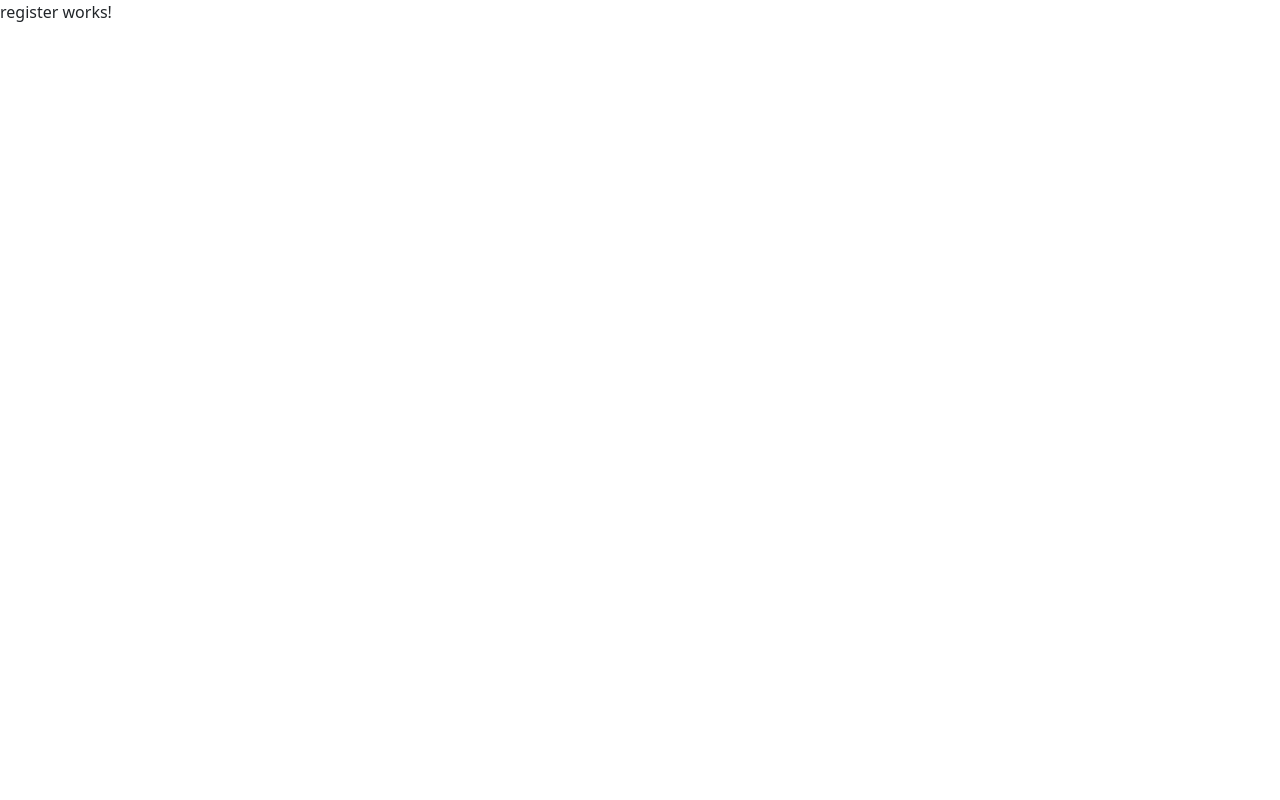
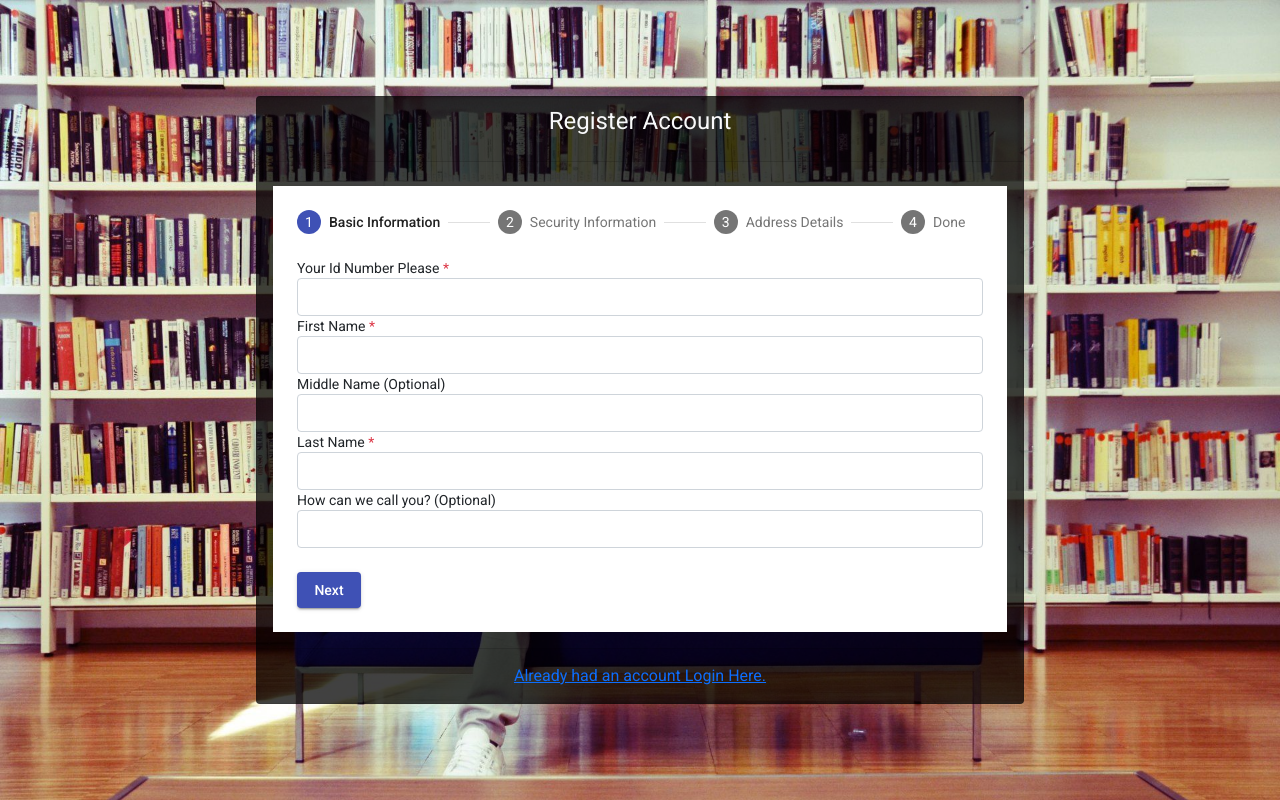
Before and after one commit to viswatejavissamsetty/library-management-system-frontend, an Angular app: page /register in a window 1280 px wide. Built offline with nearby package versions, Linux system fonts and the light colour scheme.

Commit message:
basic login and registration ui's done.

```diff
--- a/angular.json
+++ b/angular.json
@@ -30,7 +30,7 @@
             "tsConfig": "tsconfig.app.json",
             "inlineStyleLanguage": "scss",
             "assets": ["src/favicon.ico", "src/assets"],
-            "styles": ["src/styles.scss"],
+            "styles": ["./node_modules/@angular/material/prebuilt-themes/indigo-pink.css", "src/styles.scss"],
             "scripts": []
           },
           "configurations": {
@@ -98,7 +98,7 @@
             "karmaConfig": "karma.conf.js",
             "inlineStyleLanguage": "scss",
             "assets": ["src/favicon.ico", "src/assets"],
-            "styles": ["src/styles.scss"],
+            "styles": ["./node_modules/@angular/material/prebuilt-themes/indigo-pink.css", "src/styles.scss"],
             "scripts": []
           }
         }
--- a/package.json
+++ b/package.json
@@ -14,10 +14,12 @@
   "private": true,
   "dependencies": {
     "@angular/animations": "~13.1.0",
+    "@angular/cdk": "13.1.3",
     "@angular/common": "~13.1.0",
     "@angular/compiler": "~13.1.0",
     "@angular/core": "~13.1.0",
     "@angular/forms": "~13.1.0",
+    "@angular/material": "13.1.3",
     "@angular/platform-browser": "~13.1.0",
     "@angular/platform-browser-dynamic": "~13.1.0",
     "@angular/router": "~13.1.0",
--- a/src/app/login/login.component.html
+++ b/src/app/login/login.component.html
@@ -1 +1,22 @@
-<h1>login works!</h1>
+<div class="cover-page" style="width: 100vw; height: 100vh">
+  <div class="card text-light">
+    <div class="card-header">
+      <h1 class="text-center">Login</h1>
+    </div>
+    <div class="card-body">
+      <div class="form-group">
+        <label for="userid">User Id</label>
+        <input type="text" name="userId" id="userId" placeholder="Please enter userId or email" class="form-control" />
+      </div>
+      <div class="form-group">
+        <label for="password">Password</label>
+        <input type="password" name="password" id="password" placeholder="Please enter password here"
+          class="form-control" />
+      </div>
+    </div>
+    <div class="card-footer d-flex justify-content-between align-items-center form-group">
+      <button class="btn btn-link" [routerLink]="['..', 'register']">Dont have account, Register Here.</button>
+      <button class="btn btn-primary">Login</button>
+    </div>
+  </div>
+</div>
--- a/src/app/login/login.component.scss
+++ b/src/app/login/login.component.scss
@@ -0,0 +1,14 @@
+.cover-page{
+    width: 100vw;
+    height: 100vh;
+    background: url('../../assets/background/coverpage.jpg');
+    background-size: cover;
+    display: flex;
+    align-items: center;
+    justify-content: center;
+
+    .card{
+        background-color: #000B;
+        width: 40vw;
+    }
+}
--- a/src/app/register/register.component.html
+++ b/src/app/register/register.component.html
@@ -1 +1,127 @@
-<p>register works!</p>
+<div class="cover-page" style="width: 100vw; height: 100vh">
+  <div class="card text-light">
+    <div class="card-header">
+      <h1 class="text-center">Register Account</h1>
+    </div>
+    <div class="card-body">
+      <!-- <div class="form-group">
+        <label for="userid">User Id</label>
+        <input type="text" name="userId" id="userId" placeholder="Please enter userId or email" class="form-control" />
+      </div>
+      <div class="form-group">
+        <label for="password">Password</label>
+        <input type="password" name="password" id="password" placeholder="Please enter password here"
+          class="form-control" />
+      </div> -->
+      <mat-stepper [linear]="isLinear" #stepper>
+        <mat-step [stepControl]="firstFormGroup" label="Basic Information">
+          <form [formGroup]="firstFormGroup" class="text-dark">
+            <div class="form-group">
+              <label for="idCardNumber">Your Id Number Please <span class="text-danger">*</span></label>
+              <input type="text" name="idCardNumber" id="idCardNumber" class="form-control">
+            </div>
+            <div class="form-group">
+              <label for="firstName">First Name <span class="text-danger">*</span></label>
+              <input type="text" name="firstName" id="firstName" class="form-control">
+            </div>
+            <div class="form-group">
+              <label for="middleName">Middle Name (Optional)</label>
+              <input type="text" name="middleName" id="middleName" class="form-control">
+            </div>
+            <div class="form-group">
+              <label for="lastName">Last Name <span class="text-danger">*</span></label>
+              <input type="text" name="lastName" id="lastName" class="form-control">
+            </div>
+            <div class="form-group">
+              <label for="nickName">How can we call you? (Optional)</label>
+              <input type="text" name="nickName" id="nickName" class="form-control">
+            </div>
+            <div class="mt-4 d-flex justify-content-between">
+              <button mat-raised-button matStepperNext color="primary">Next</button>
+            </div>
+          </form>
+        </mat-step>
+        <mat-step [stepControl]="secondFormGroup" label="Security Information">
+          <form [formGroup]="secondFormGroup" class="text-dark">
+            <div class="form-group">
+              <label for="email">Your Email Id Please <span class="text-danger">*</span></label>
+              <input type="text" name="email" id="email" class="form-control">
+            </div>
+            <div class="form-group">
+              <label for="mobileNumber">Contact Number <span class="text-danger">*</span></label>
+              <input type="text" name="mobileNumber" id="mobileNumber" class="form-control">
+            </div>
+            <div class="form-group">
+              <label for="password">Password <span class="text-danger">*</span></label>
+              <input type="password" name="password" id="password" class="form-control">
+            </div>
+            <div class="mt-4 d-flex justify-content-between">
+              <button mat-raised-button matStepperPrevious color="primary">Back</button>
+              <button mat-raised-button matStepperNext color="primary">Next</button>
+            </div>
+          </form>
+        </mat-step>
+        <mat-step [stepControl]="secondFormGroup" label="Address Details">
+          <form [formGroup]="secondFormGroup" class="text-dark">
+            <div class="form-group">
+              <label for="addressLine1">Address Line 1 <span class="text-danger">*</span></label>
+              <input type="text" name="addressLine1" id="addressLine1" class="form-control">
+            </div>
+            <div class="form-group">
+              <label for="addressLine2">Address Line 2 (Optional)</label>
+              <input type="text" name="addressLine2" id="addressLine2" class="form-control">
+            </div>
+            <div class="row">
+              <div class="col-6 form-group">
+                <label for="city">City <span class="text-danger">*</span></label>
+                <input type="text" name="city" id="city" class="form-control">
+              </div>
+              <div class="col-6 form-group">
+                <label for="state">State <span class="text-danger">*</span></label>
+                <input type="text" name="state" id="state" class="form-control">
+              </div>
+              <div class="col-6 form-group">
+                <label for="village">Village <span class="text-danger">*</span></label>
+                <input type="text" name="village" id="village" class="form-control">
+              </div>
+              <div class="col-6 form-group">
+                <label for="pincode">Pincode <span class="text-danger">*</span></label>
+                <input type="text" name="pincode" id="pincode" class="form-control">
+              </div>
+              <div class="col-6 form-group">
+                <label for="country">Country <span class="text-danger">*</span></label>
+                <input type="text" name="country" id="country" class="form-control">
+              </div>
+              <div class="col-6 form-group">
+                <label for="branch">Branch <span class="text-danger">*</span></label>
+                <input type="text" name="branch" id="branch" class="form-control">
+              </div>
+            </div>
+            <div class="form-group">
+              <label for="dateOfBirth">Date Of Birth <span class="text-danger">*</span></label>
+              <input type="date" name="dateOfBirth" id="dateOfBirth" class="form-control">
+            </div>
+            <div class="mt-4 d-flex justify-content-between">
+              <button mat-raised-button matStepperPrevious color="primary">Back</button>
+              <button mat-raised-button matStepperNext color="primary">Next</button>
+            </div>
+          </form>
+        </mat-step>
+        <mat-step>
+          <ng-template matStepLabel>Done</ng-template>
+          <p class="text-dark">You are now done.</p>
+          <div class="mt-4 d-flex justify-content-between">
+            <button mat-raised-button matStepperPrevious color="primary">Back</button>
+            <button mat-raised-button (click)="stepper.reset()" color="warn">Reset</button>
+            <button mat-raised-button color="primary">Register</button>
+          </div>
+        </mat-step>
+      </mat-stepper>
+
+    </div>
+    <div class="card-footer text-center">
+      <button class="btn btn-link" [routerLink]="['..', 'login']">Already had an account Login Here.</button>
+      <!-- <button class="btn btn-primary">Login</button> -->
+    </div>
+  </div>
+</div>
--- a/src/app/register/register.component.scss
+++ b/src/app/register/register.component.scss
@@ -0,0 +1,22 @@
+.cover-page {
+  width: 100vw;
+  height: 100vh;
+  background: url('../../assets/background/coverpage.jpg');
+  background-size: cover;
+  display: flex;
+  align-items: center;
+  justify-content: center;
+
+  .card {
+    background-color: #000B;
+    width: 60vw;
+  }
+}
+
+.mat-stepper-horizontal {
+  margin-top: 8px;
+}
+
+.mat-form-field {
+  margin-top: 16px;
+}
--- a/src/app/register/register.component.ts
+++ b/src/app/register/register.component.ts
@@ -1,4 +1,5 @@
 import { Component, OnInit } from '@angular/core';
+import { FormBuilder, FormGroup, Validators } from '@angular/forms';
 
 @Component({
   selector: 'app-register',
@@ -7,9 +8,21 @@ import { Component, OnInit } from '@angular/core';
 })
 export class RegisterComponent implements OnInit {
 
-  constructor() { }
+  isLinear = true; // TODO: Need to change it to true
+  firstFormGroup: FormGroup;
+  secondFormGroup: FormGroup;
+
+  constructor(private _formBuilder: FormBuilder) {
+    this.firstFormGroup = this._formBuilder.group({
+      firstCtrl: ['', Validators.required],
+    });
+    this.secondFormGroup = this._formBuilder.group({
+      secondCtrl: ['', Validators.required],
+    });
+  }
 
   ngOnInit(): void {
+
   }
 
 }
--- a/src/index.html
+++ b/src/index.html
@@ -6,8 +6,11 @@
   <base href="/">
   <meta name="viewport" content="width=device-width, initial-scale=1">
   <link rel="icon" type="image/x-icon" href="favicon.ico">
+  <link rel="preconnect" href="https://fonts.gstatic.com">
+  <link href="https://fonts.googleapis.com/css2?family=Roboto:wght@300;400;500&display=swap" rel="stylesheet">
+  <link href="https://fonts.googleapis.com/icon?family=Material+Icons" rel="stylesheet">
 </head>
-<body>
+<body class="mat-typography">
   <app-root></app-root>
 </body>
 </html>
--- a/src/styles.scss
+++ b/src/styles.scss
@@ -5,3 +5,6 @@
 
 /* Importing Datepicker SCSS file. */
 @import "node_modules/ngx-bootstrap/datepicker/bs-datepicker";
+
+html, body { height: 100%; }
+body { margin: 0; font-family: Roboto, "Helvetica Neue", sans-serif; }
```
Also changed, not shown: src/app/register/register.module.ts (+12 -6 lines), 1 other file (tests, documents, lock files or other folders).
